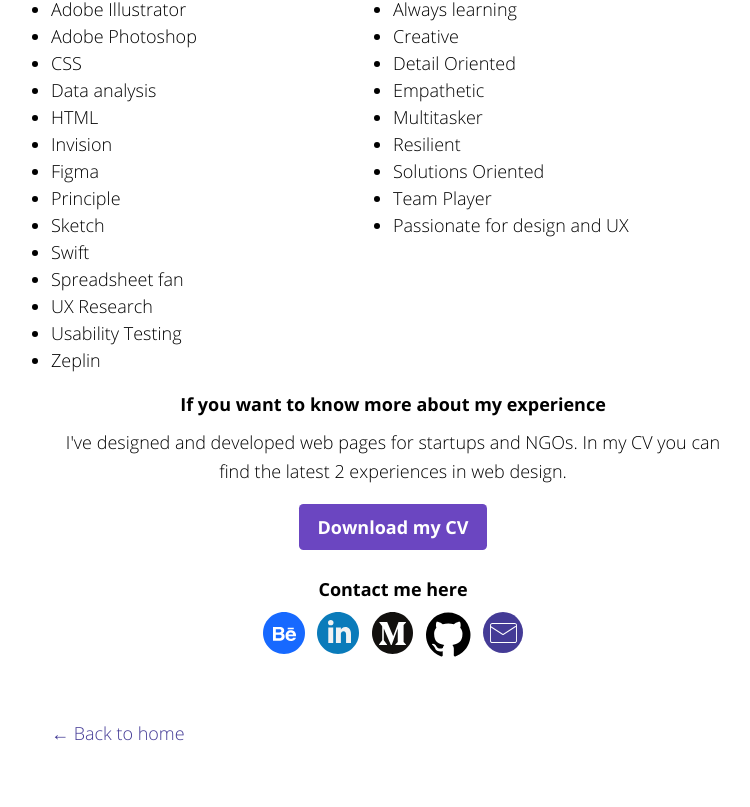
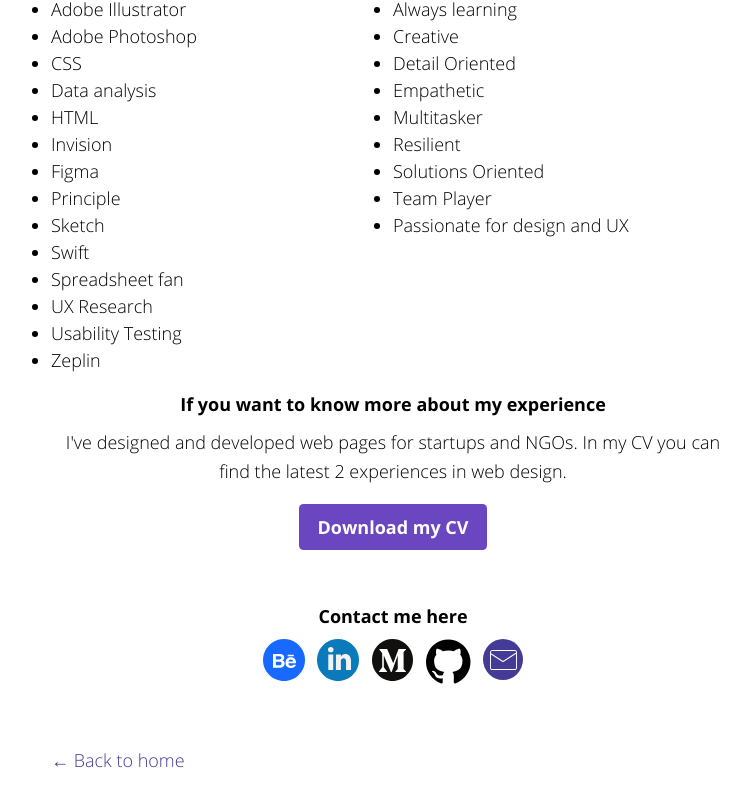
Before and after one commit to Paola1234/portfolio, a Next.js app: page /aboutme in a window 1280 px wide. Shown: the part 618-1425 px from the top of the page, without its empty margins (247-997 px from the left). Built offline with nearby package versions, Linux system fonts and the light colour scheme.

Commit message:
Margin top Contact me here

```diff
--- a/pages/aboutme.js
+++ b/pages/aboutme.js
@@ -69,7 +69,7 @@
             </a>
       </section>
       <section>
-            <h3 className="center-text">Contact me here</h3>
+            <h3 className="pt-6 center-text">Contact me here</h3>
             <div className="rowMedia">
             <a href="https://www.behance.net/paola-latino" ><img className="mediaIcons" src="/icons/socialMedia/behance.svg" alt=""/></a>
             <a href="https://www.linkedin.com/in/paola-latino/"><img className="mediaIcons"src="/icons/socialMedia/linkedin.svg" alt=""/></a>
```
